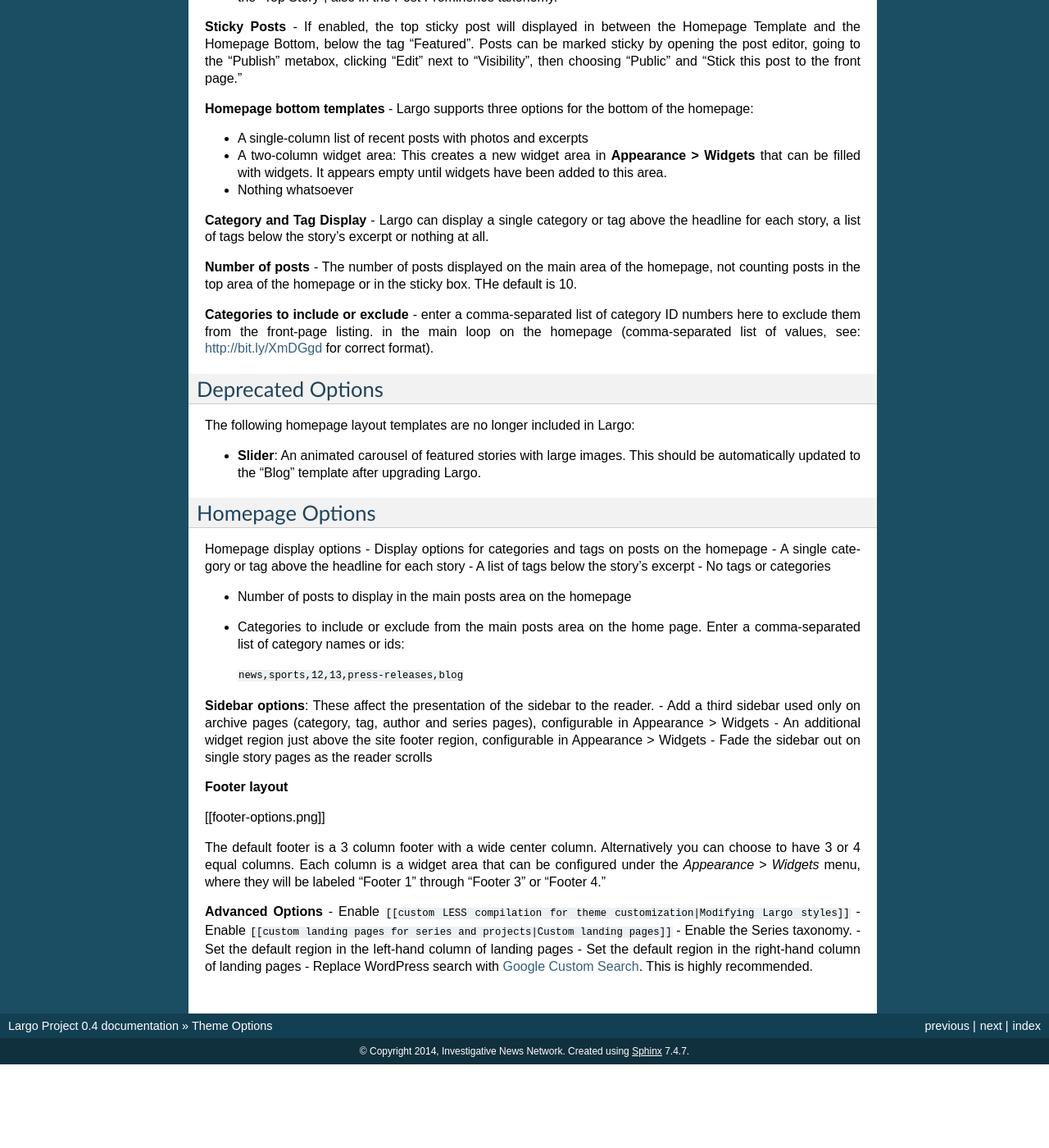
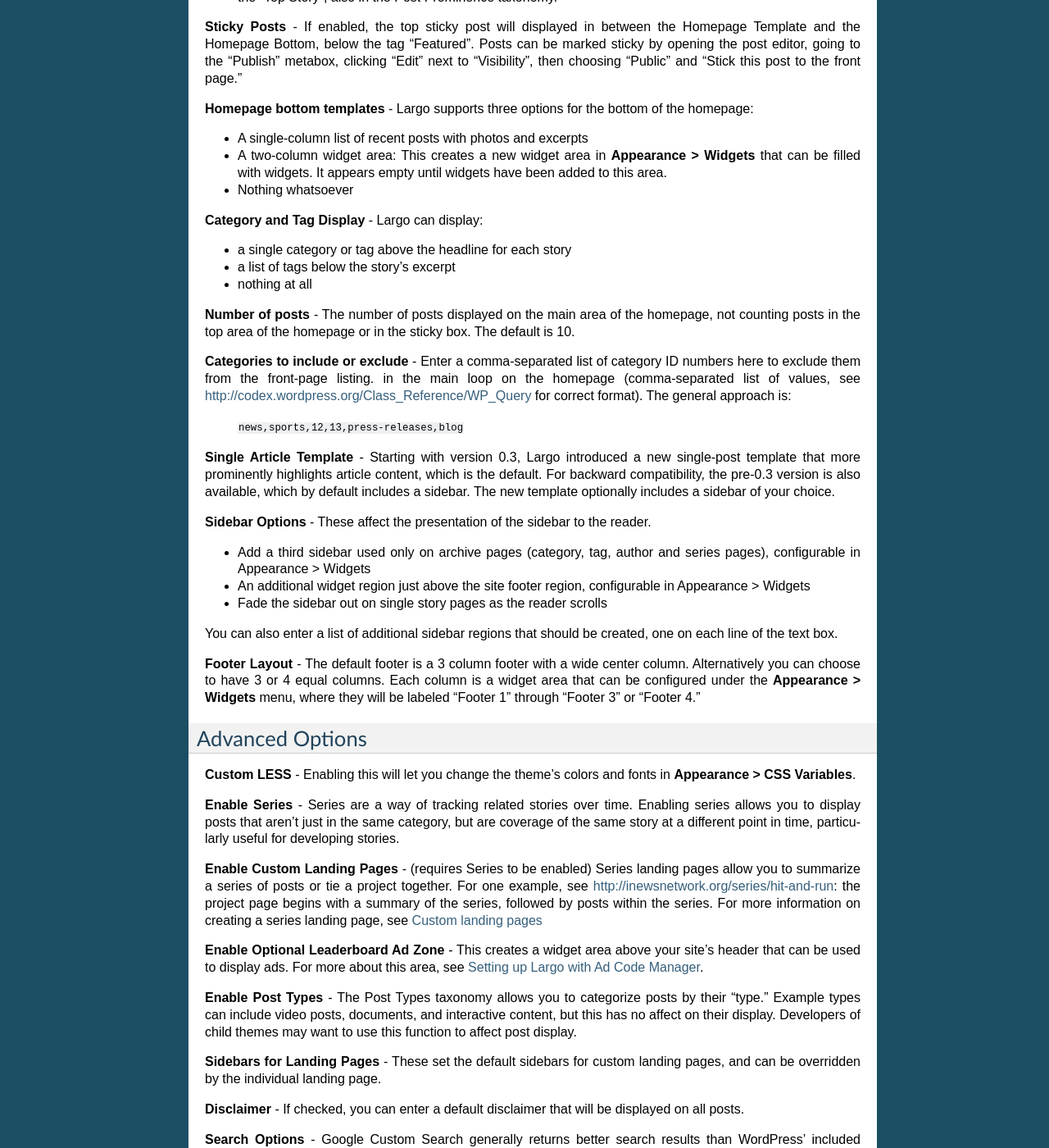
Before and after one commit to argoproject/Argo, a Sphinx documentation site: the page built from docs/users/themeoptions.rst, in a window 1280 px wide and 1400 px high, scrolled down 2347 px. Shown: the whole window at 82% size. Built offline with Sphinx 7.4.7, drawn with Linux system fonts in a browser that asks for light colours; pages that are not in the unit, such as notebooks, are missing from menus; before the commit the page ends 3645 px from its top, so only the background shows below that; some of the changed text lies outside the part shown.

Commit message:
Theme options done

```diff
--- a/docs/users/themeoptions.rst
+++ b/docs/users/themeoptions.rst
@@ -14,9 +16,9 @@
 
 **Donate Button** - The Largo theme includes an optional donate button in the top header. To enable the donate button, make sure the checkbox to show the donate button is checked and then add the link to your donation page, form or external payment processor here. Optionally, you can change the text of the button. The Largo theme also includes a sidebar widget that you can use to link to a donation page in addition to or instead of the link in the top header.
 
-**Don't Miss Menu** - Under the main navbar on your Largo site is an optional secondary navigation menu that, by default, is called "Don't Miss". To enable this menu make sure the checkbox to show the Don't Miss Menu is checked. Optionally, you can customize the label that appears at the beginning of the menu or remove it entirely. To add or remove links from this menu visit Appearance > Menus from the left sidebar in the WordPress administration interface.
+**Don't Miss Menu** - Under the main navbar on your Largo site is an optional secondary navigation menu that, by default, is called "Don't Miss". To enable this menu make sure the checkbox to show the Don't Miss Menu is checked. Optionally, you can customize the label that appears at the beginning of the menu or remove it entirely. To add or remove links from this menu visit **Appearance > Menus** from the left sidebar in the WordPress administration interface.
 
-**Footer Nav Menu** - On the left side of the site footer is a configurable menu area. By default the label for this menu will be your site name, but you can change it here. As with the Don't Miss menu area, to add or remove links from this menu visit Appearance > Menus from the left sidebar in the WordPress administration interface.
+**Footer Nav Menu** - On the left side of the site footer is a configurable menu area. By default the label for this menu will be your site name, but you can change it here. As with the Don't Miss menu area, to add or remove links from this menu visit **Appearance > Menus** from the left sidebar in the WordPress administration interface.
 
 **Sticky Nav** - The sticky navigation bar remains at the top of the reader's window as they scroll. The default is to show the sticky navbar, but you may want to hide it. You also have the option to show your site name in the sticky navbar, which is useful on smaller screens.
 
@@ -78,11 +84,62 @@
 - A two-column widget area: This creates a new widget area in **Appearance > Widgets** that can be filled with widgets. It appears empty until widgets have been added to this area.
 - Nothing whatsoever
 
-**Category and Tag Display** - Largo can display a single category or tag above the headline for each story, a list of tags below the story's excerpt or nothing at all.
+**Category and Tag Display** - Largo can display:
 
-**Number of posts** - The number of posts displayed on the main area of the homepage, not counting posts in the top area of the homepage or in the sticky box. THe default is 10.
+- a single category or tag above the headline for each story
+- a list of tags below the story's excerpt
+- nothing at all
 
-**Categories to include or exclude** - enter a comma-separated list of category ID numbers here to exclude them from the front-page listing. in the main loop on the homepage (comma-separated list of values, see: http://bit.ly/XmDGgd for correct format).
+**Number of posts** - The number of posts displayed on the main area of the homepage, not counting posts in the top area of the homepage or in the sticky box. The default is 10.
+
+**Categories to include or exclude** - Enter a comma-separated list of category ID numbers here to exclude them from the front-page listing. in the main loop on the homepage (comma-separated list of values, see http://codex.wordpress.org/Class_Reference/WP_Query for correct format). The general approach is:
+
+	``news,sports,12,13,press-releases,blog``
+
+**Single Article Template** - Starting with version 0.3, Largo introduced a new single-post template that more prominently highlights article content, which is the default. For backward compatibility, the pre-0.3 version is also available, which by default includes a sidebar. The new template optionally includes a sidebar of your choice.
+
+**Sidebar Options** - These affect the presentation of the sidebar to the reader.
+
+- Add a third sidebar used only on archive pages (category, tag, author and series pages), configurable in Appearance > Widgets
+- An additional widget region just above the site footer region, configurable in Appearance > Widgets
+- Fade the sidebar out on single story pages as the reader scrolls
+
+You can also enter a list of additional sidebar regions that should be created, one on each line of the text box.
+
+**Footer Layout** - The default footer is a 3 column footer with a wide center column. Alternatively you can choose to have 3 or 4 equal columns. Each column is a widget area that can be configured under the **Appearance > Widgets** menu, where they will be labeled "Footer 1" through "Footer 3" or "Footer 4."
+
+.. _advanced-options:
+
+Advanced Options
+----------------
+
+**Custom LESS** - Enabling this will let you change the theme's colors and fonts in **Appearance > CSS Variables**.
+
+**Enable Series** - Series are a way of tracking related stories over time. Enabling series allows you to display posts that aren't just in the same category, but are coverage of the same story at a different point in time, particularly useful for developing stories.
+
+**Enable Custom Landing Pages** - (requires Series to be enabled) Series landing pages allow you to summarize a series of posts or tie a project together. For one example, see http://inewsnetwork.org/series/hit-and-run: the project page begins with a summary of the series, followed by posts within the series.
+For more information on creating a series landing page, see :doc:`landingpages`
+
+**Enable Optional Leaderboard Ad Zone** - This creates a widget area above your site's header that can be used to display ads. For more about this area, see :doc:`./ads`.
+
+**Enable Post Types** - The Post Types taxonomy allows you to categorize posts by their "type." Example types can include video posts, documents, and interactive content, but this has no affect on their display. Developers of child themes may want to use this function to affect post display.
+
+**Sidebars for Landing Pages** - These set the default sidebars for custom landing pages, and can be overridden by the individual landing page.
+
+**Disclaimer** - If checked, you can enter a default disclaimer that will be displayed on all posts.
+
+**Search Options** - Google Custom Search generally returns better search results than WordPress' included search engine. If you would like to enable Google Custom Cearch, go to https://www.google.com/cse/create/new to set it up, then paste your search engine ID in the settings box and enable the checkbox.
+
+**Site Verification**:
+
+- Twitter Account ID: This is a 9-digit ID number used for verifying your site to Twitter Analytics
+- Google site verification meta tag: This will be a long string of numbers and letters. For more information, see `Google's documentation <https://support.google.com/webmasters/answer/35659?hl=en>`_.
+- Facebook admins meta tag: This is a comma-separated list of numerical FB user IDs you want to allow to access Facebook insights for your site.
+- Facebook app ID meta tag: This is a numerical app ID that will allow Facebook to capture insights for any social plugins active on your site and display them in your Facebook app/page insights. For more information, see `Facebook's documentation <https://developers.facebook.com/docs/platforminsights/domains>`_
+- Bitly site verification: This is a string of numbers and letters used to verify your site with bitly analytics. For more information, `contact bitly <http://support.bitly.com/knowledgebase/articles/103260-what-is-a-tracking-domain>`_.
+
+**SEO Options* - You may choose to ask search engines to not index archive pages in addition to date archives.
+
 
 Deprecated Options
 ------------------
@@ -90,40 +147,3 @@
 The following homepage layout templates are no longer included in Largo:
 
 - **Slider**: An animated carousel of featured stories with large images. This should be automatically updated to the "Blog" template after upgrading Largo.
-
-
-Homepage Options
-----------------
-
-
-
-Homepage display options
-- Display options for categories and tags on posts on the homepage
-- A single category or tag above the headline for each story
-- A list of tags below the story's excerpt
-- No tags or categories
-
-- Number of posts to display in the main posts area on the homepage
-- Categories to include or exclude from the main posts area on the home page. Enter a comma-separated list of category names or ids:
-
-  ``news,sports,12,13,press-releases,blog``
-
-**Sidebar options**:
-These affect the presentation of the sidebar to the reader.
-- Add a third sidebar used only on archive pages (category, tag, author and series pages), configurable in Appearance > Widgets
-- An additional widget region just above the site footer region, configurable in Appearance > Widgets
-- Fade the sidebar out on single story pages as the reader scrolls
-
-**Footer layout**
-
-[[footer-options.png]]
-
-The default footer is a 3 column footer with a wide center column. Alternatively you can choose to have 3 or 4 equal columns. Each column is a widget area that can be configured under the *Appearance* > *Widgets* menu, where they will be labeled "Footer 1" through "Footer 3" or "Footer 4."
-
-**Advanced Options**
-- Enable ``[[custom LESS compilation for theme customization|Modifying Largo styles]]``
-- Enable ``[[custom landing pages for series and projects|Custom landing pages]]``
-- Enable the _`Series` taxonomy.
-- Set the default region in the left-hand column of landing pages
-- Set the default region in the right-hand column of landing pages
-- Replace WordPress search with `Google Custom Search <https://support.google.com/customsearch/answer/2630963?hl=en&ctx=topic>`_. This is highly recommended.
```
Also changed, not shown: other parts of docs/users/themeoptions.rst (+6 -0 lines).
